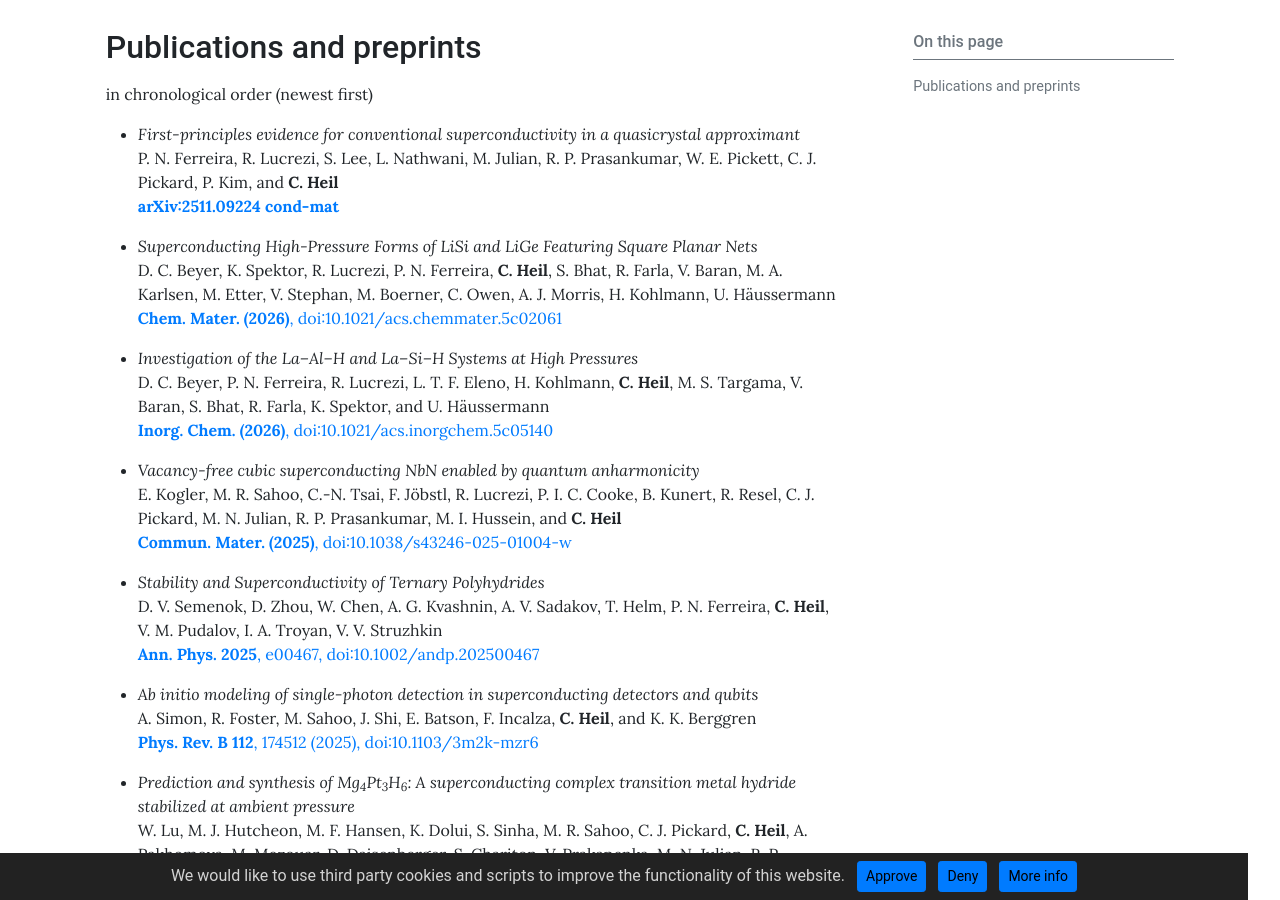
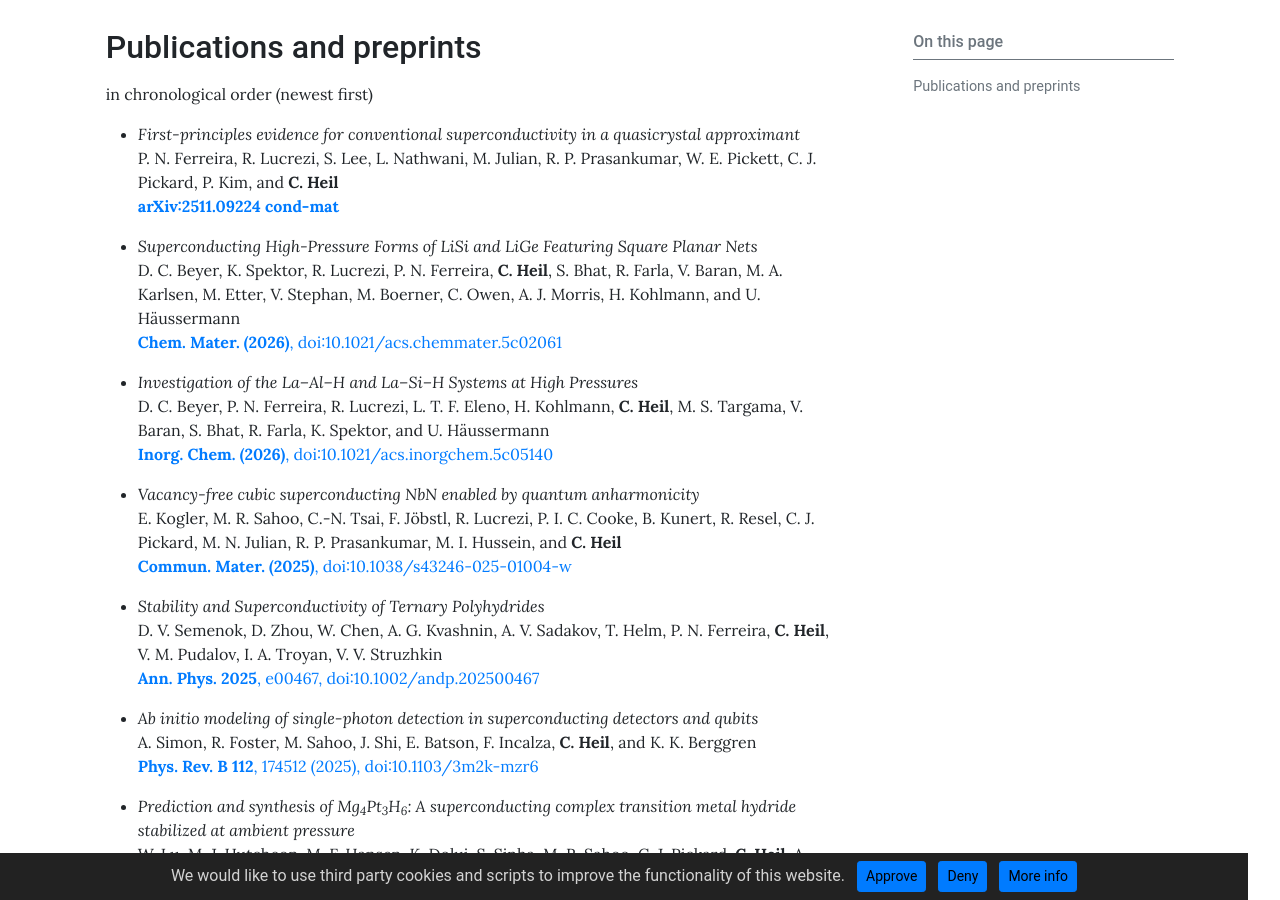
Before and after one commit to cheil/cheil.github.io, a Jekyll site: the page built from pages/research/publications.md, in a window 1280 px wide and 900 px high, scrolled down 456 px. Built offline with Jekyll 4.4.1, drawn with Linux system fonts in a browser that asks for light colours.

```diff
--- a/pages/research/publications.md
+++ b/pages/research/publications.md
@@ -23,7 +23,7 @@ P. N. Ferreira, R. Lucrezi, S. Lee, L. Nathwani, M. Julian, R. P. Prasankumar, W
 [**arXiv:2511.09224 cond-mat**](https://arxiv.org/abs/2511.09224)
 
 - *Superconducting High-Pressure Forms of LiSi and LiGe Featuring Square Planar Nets*\
-D. C. Beyer, K. Spektor, R. Lucrezi, P. N. Ferreira, **C. Heil**, S. Bhat, R. Farla, V. Baran, M. A. Karlsen, M. Etter, V. Stephan, M. Boerner, C. Owen, A. J. Morris, H. Kohlmann, U. Häussermann\
+D. C. Beyer, K. Spektor, R. Lucrezi, P. N. Ferreira, **C. Heil**, S. Bhat, R. Farla, V. Baran, M. A. Karlsen, M. Etter, V. Stephan, M. Boerner, C. Owen, A. J. Morris, H. Kohlmann, and U. Häussermann\
 [**Chem. Mater. (2026)**, doi:10.1021/acs.chemmater.5c02061](https://doi.org/10.1021/acs.chemmater.5c02061)
 
 - *Investigation of the La–Al–H and La–Si–H Systems at High Pressures*\
```
Also changed, not shown: _data/team.yml (+5 -5 lines), assets/theme/images/Dominik_Spath.jpg (added).
